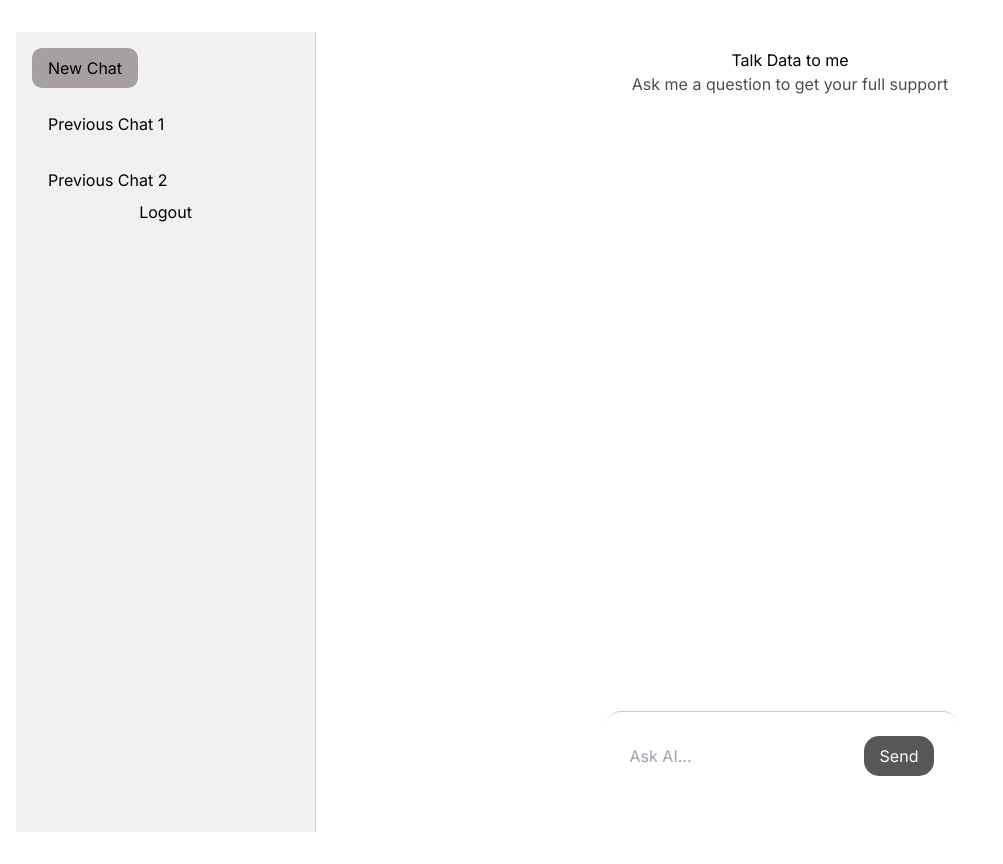
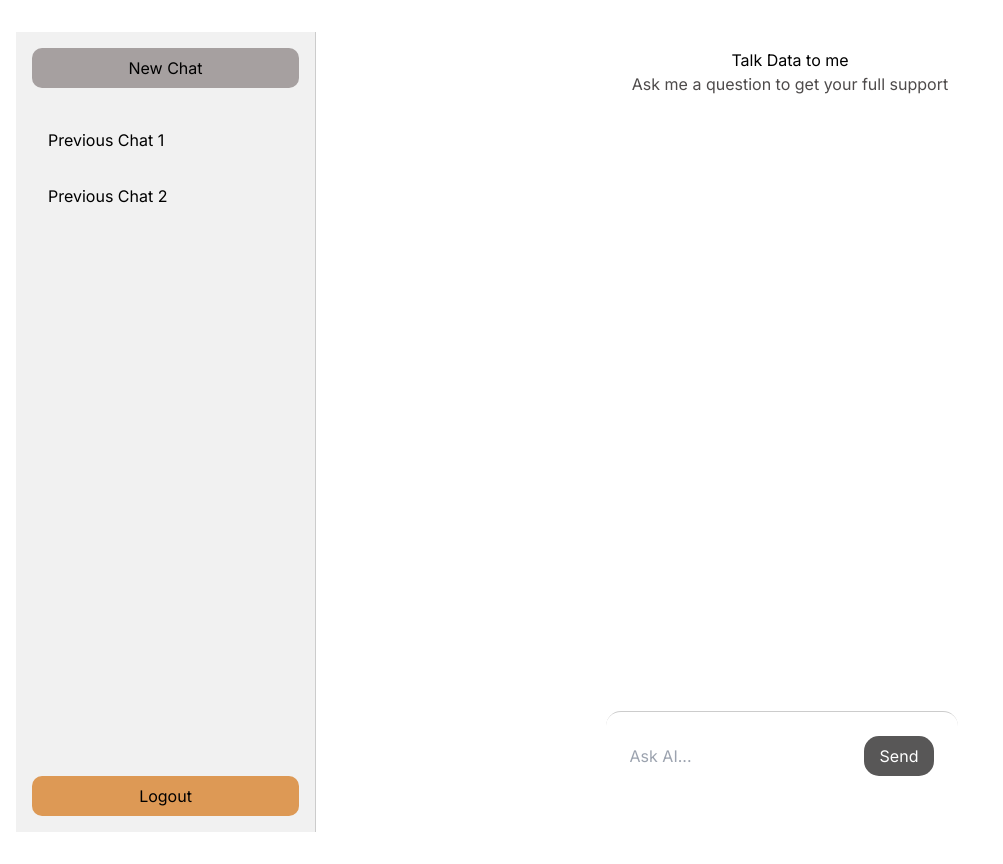
Before and after one commit to TracyK10/bot-assist-ai, a Next.js app: page /chat in a window 1280 px wide. Shown: the whole page, without its empty margins (0-1003 px from the left). Built offline with nearby package versions, Linux system fonts and the light colour scheme.

Commit message:
Position logout button at the bottom of the sidebar

```diff
--- a/styles/sidebar.module.css
+++ b/styles/sidebar.module.css
@@ -1,10 +1,19 @@
 .sidebar {
+  height: 100vh;
   width: 300px;
   background-color: #f1f1f1;
   padding: 1rem;
   display: flex;
   flex-direction: column;
+  justify-content: space-between;
   border-right: 1px solid #ccc;
+}
+
+.sidebarContent {
+  display: flex;
+  flex-direction: column;
+  overflow-y: auto;
+  gap: 1rem;
 }
 
 .newChatButton {
@@ -48,3 +57,21 @@
 .chatItem.active {
   background-color: #e8e8e8;
 }
+
+.logoutButton {
+  padding: 0.5rem 1rem;
+  background-color: #d95;
+  border: none;
+  border-radius: 4px;
+  -webkit-border-radius: 10px;
+  -moz-border-radius: 5px;
+  -ms-border-radius: 5px;
+  -o-border-radius: 5px;
+  cursor: pointer;
+  width: 100%;
+  align-self: flex-end;
+}
+
+.logoutButton:hover {
+  background-color: rgb(184, 144, 66);
+}
```
